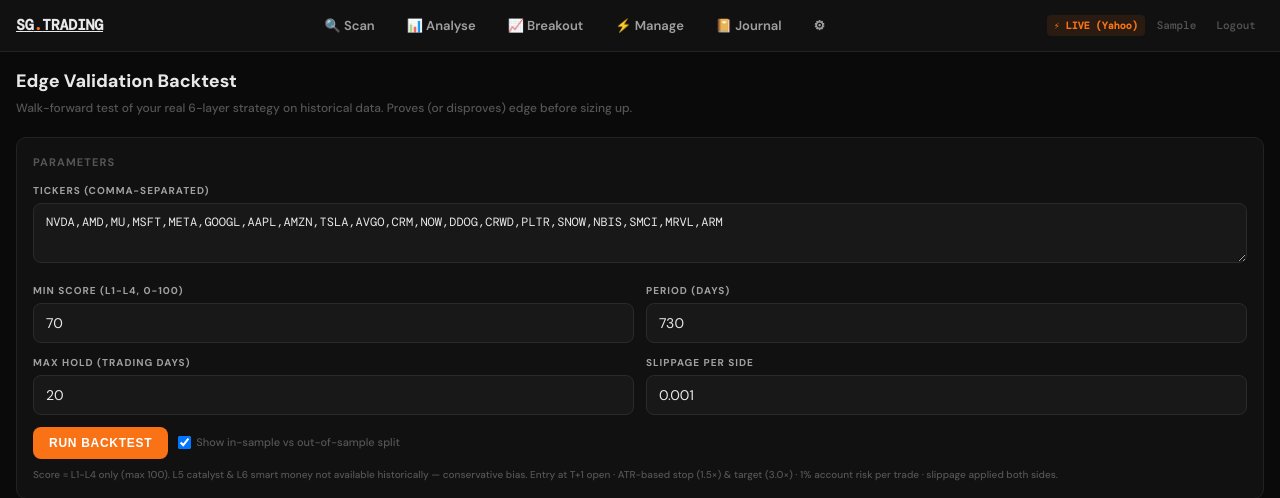
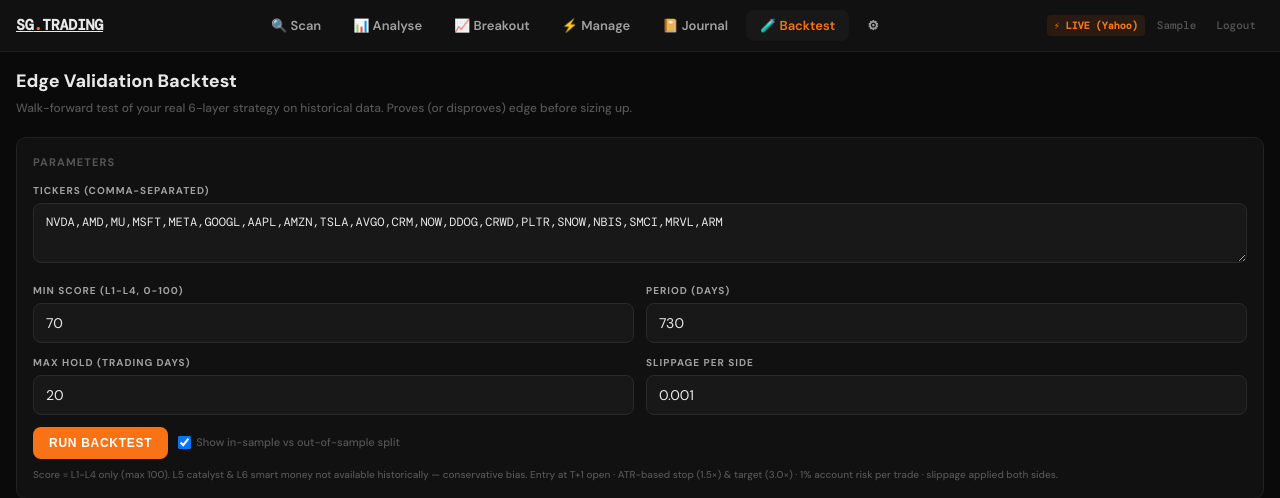
Before and after one commit to huileekhor-crypto/sg-trading, a Flask app: page /backtest in a window 1280 px wide. Shown: the top 498 px of the page. Run offline with Flask 3, Linux system fonts and the light colour scheme; the visitor is signed in with stand-in values (Sample User, id 1); data comes from the database, SQL or seed files in the repository; data that the repository does not hold is empty; some web fonts are replaced.

Commit message:
feat: add Backtest tab to desktop nav
Co-Authored-By: Claude Sonnet 4.6 <noreply@anthropic.com>

```diff
--- a/templates/base.html
+++ b/templates/base.html
@@ -425,6 +425,7 @@ body {
       <a href="/weekly-breakout"  class="nav-link {% if active=='breakout' %}active{% endif %}">📈 Breakout</a>
       <a href="/manage"           class="nav-link {% if active=='manage' %}active{% endif %}">⚡ Manage</a>
       <a href="/journal"          class="nav-link {% if active=='journal' %}active{% endif %}">📔 Journal</a>
+      <a href="/backtest"         class="nav-link {% if active=='backtest' %}active{% endif %}">🧪 Backtest</a>
       <a href="/settings"         class="nav-link {% if active=='settings' %}active{% endif %}">⚙</a>
     </nav>
 
```
